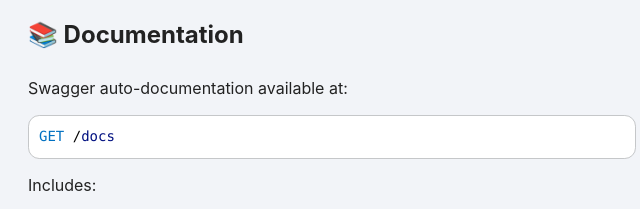
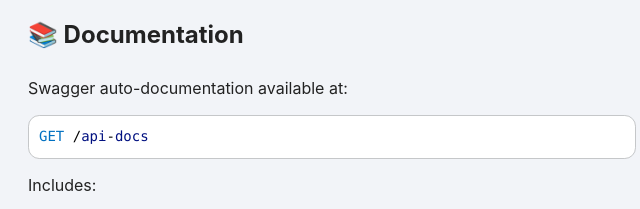
Before and after one commit to mehdiamiri1440/AEM, a plain HTML site: page index.html in a window 1280 px wide. Shown: the part 3407-3616 px from the top of the page, 276-916 px from the left. Drawn offline with Linux system fonts and the light colour scheme.

Commit message:
Deploying to gh-pages from @ mehdiamiri1440/AEM@3e274c42879ec5c714dd88b7b96101ef7c9bbbad 🚀

```diff
--- a/index.html
+++ b/index.html
@@ -156,7 +156,7 @@
 </table>
 <hr>
 <h2 id="📚-documentation" class="tsd-anchor-link">📚 Documentation<a href="#📚-documentation" aria-label="Permalink" class="tsd-anchor-icon"><svg viewBox="0 0 24 24" aria-hidden="true"><use href="assets/icons.svg#icon-anchor"></use></svg></a></h2><p>Swagger auto-documentation available at:</p>
-<pre><code><span class="hl-6">GET</span><span class="hl-0"> /</span><span class="hl-7">docs</span>
+<pre><code><span class="hl-6">GET</span><span class="hl-0"> /</span><span class="hl-7">api</span><span class="hl-0">-</span><span class="hl-7">docs</span>
 </code><button>Copy</button></pre>
 
 <p>Includes:</p>
```
